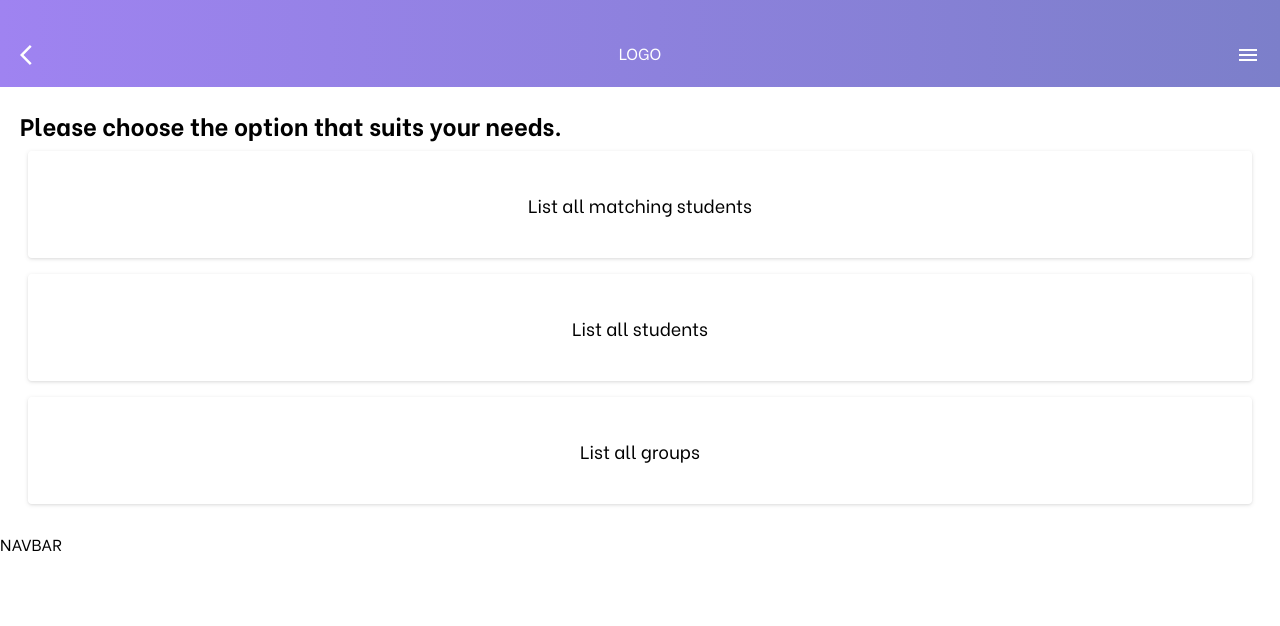
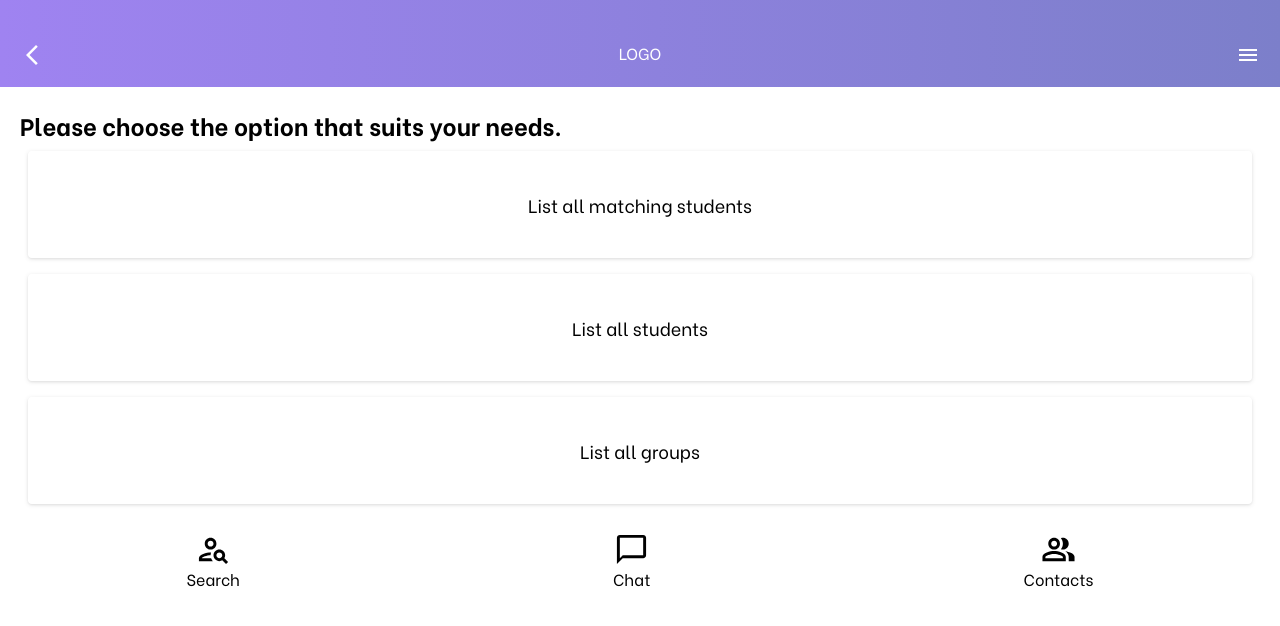
Before and after one commit to sanderns/pro201-exam, a React (Vite) app in the folder client/: page / in a window 1280 px wide. Shown: the top 626 px of the page. Built offline with nearby package versions, Linux system fonts and the light colour scheme.

Commit message:
WIP Navbar component and etc

```diff
--- a/client/public/index.css
+++ b/client/public/index.css
@@ -513,6 +513,10 @@ Ensure the default browser behavior of the `hidden` attribute.
   width: 6rem;
 }
 
+.grow {
+  flex-grow: 1;
+}
+
 .list-disc {
   list-style-type: disc;
 }
@@ -537,12 +541,20 @@ Ensure the default browser behavior of the `hidden` attribute.
   justify-content: space-around;
 }
 
+.justify-evenly {
+  justify-content: space-evenly;
+}
+
 .gap-2\.5 {
   gap: 0.625rem;
 }
 
 .gap-2 {
   gap: 0.5rem;
+}
+
+.justify-self-center {
+  justify-self: center;
 }
 
 .rounded-standard {
--- /dev/null
+++ b/client/src/components/Navbar.jsx
@@ -0,0 +1,42 @@
+import React from "react";
+import { Typography } from "./Typography";
+import PersonSearchOutlinedIcon from "@mui/icons-material/PersonSearchOutlined";
+import ChatBubbleOutlineOutlinedIcon from "@mui/icons-material/ChatBubbleOutlineOutlined";
+import PeopleAltOutlinedIcon from "@mui/icons-material/PeopleAltOutlined";
+
+const navigation = [
+  {
+    href: "", // TODO: Assign href
+    icon: <PersonSearchOutlinedIcon fontSize="large" />,
+    text: "Search",
+  },
+  {
+    href: "", // TODO: Assign href
+    icon: <ChatBubbleOutlineOutlinedIcon fontSize="large" />,
+    text: "Chat",
+  },
+  {
+    href: "", // TODO: Assign href
+    icon: <PeopleAltOutlinedIcon fontSize="large" />,
+    text: "Contacts",
+  },
+];
+
+export function Navbar() {
+  return (
+    <div className="flex justify-evenly">
+      {navigation.map((item, index) => (
+        <a
+          key={index}
+          href={item.href}
+          className="flex flex-col justify-center grow"
+        >
+          <div className="flex justify-center">{item.icon}</div>
+          <div className="flex justify-center">
+            <Typography>{item.text}</Typography>
+          </div>
+        </a>
+      ))}
+    </div>
+  );
+}
--- a/client/src/components/UI/TopBar.jsx
+++ b/client/src/components/TopBar.jsx
@@ -1,10 +1,10 @@
 import React from "react";
-import ArrowBackIosIcon from "@mui/icons-material/ArrowBackIos";
+import ArrowBackIosNewIcon from "@mui/icons-material/ArrowBackIosNew";
 import MenuIcon from "@mui/icons-material/Menu";
 
 export function TopBar() {
   function handleClick() {
-    console.log("TODO: Fix this button");
+    console.log(""); // TODO: Fix this button
   }
 
   return (
@@ -12,7 +12,7 @@ export function TopBar() {
       className={`flex justify-between items-center p-5 pt-10 bg-gradient-to-r from-gradient-left to-gradient-right text-white`}
     >
       <a href="/">
-        <ArrowBackIosIcon />
+        <ArrowBackIosNewIcon />
       </a>
       <div>LOGO</div>
       <button onClick={handleClick}>
--- a/client/src/pages/Dashboard.jsx
+++ b/client/src/pages/Dashboard.jsx
@@ -1,9 +1,9 @@
 import React from "react";
 import { Typography } from "../components/Typography";
 import { NavCard } from "../components/NavCard";
-import { TopBar } from "../components/UI/TopBar";
+import { TopBar } from "../components/TopBar";
+import { Navbar } from "../components/Navbar";
 
-export function Dashboard() {
 const navigation = [
   {
     href: "/AllMatchingStudents",
@@ -19,6 +19,7 @@ export function Dashboard() {
   },
 ];
 
+export function Dashboard() {
   return (
     <>
       <TopBar />
@@ -32,7 +33,7 @@ export function Dashboard() {
           </NavCard>
         ))}
       </div>
-      <div>NAVBAR</div>
+      <Navbar />
     </>
   );
 }
```
Lines whose indentation alone changed are shown as unchanged.
